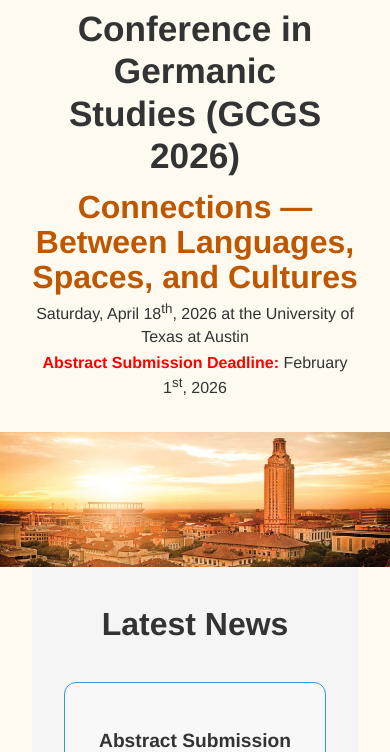
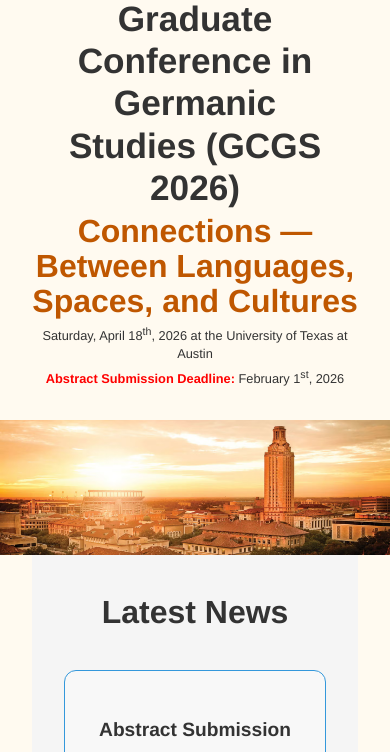
Before and after one commit to RedSkip08/GCGS2026, a website: page index.html in a window 390 px wide. Shown: the part 92-844 px from the top of the page. Drawn offline with Linux system fonts and the light colour scheme.

Commit message:
Update style.css

```diff
--- a/css/style.css
+++ b/css/style.css
@@ -324,72 +324,54 @@
 }
 
 @media (max-width: 480px) {
-  main .hero {
-    margin-top: -5rem; /* pull hero section upward */
-  }
-
-  main .hero h1 {
-    margin-top: 1rem; /* prevent heading from adding its own gap */
-  }
-}
-
-
-@media (max-width: 480px) {
+  /* Reset body spacing */
   body {
     margin: 0;
     padding-top: 40px;
   }
 
+  /* Main container adjustments */
   main {
     margin-top: 0;
-    /* ⚠️ padding-top: -50px; was invalid — negative padding doesn’t exist */
-  }
-
+    padding-top: 0;
+  }
+
+  /* Hero section */
   .hero {
     position: relative;
-    margin-top: -6rem; /* pulls the whole hero up */
+    margin-top: -4rem;
     padding-top: 0;
     text-align: center;
   }
 
-  /* Combined hero + main specific tweaks */
-  main .hero {
-    margin-top: -6rem;
-  }
-
-  main .hero h1,
-  .hero h1 {
-    font-size: 1.5rem;
-    line-height: 1;
+  /* Hero h1 heading */
+  #hero-heading {
+    font-size: 1rem;
+    line-height: 1.1;
+    margin-top: -1rem;
+    margin-bottom: 0.3rem;
     white-space: normal;
     word-break: break-word;
-    margin-bottom: 0.5rem;
-    margin-top: -6rem;
-  }
-
-  #hero-heading {
-    font-size: 0.6rem;
-    line-height: 1.1;
-    margin-top: 0;
-    margin-bottom: 0.3rem;
-  }
-
+  }
+
+  /* Optional h2 */
   .hero h2 {
     font-size: 0.8rem;
-    line-height: 1.3;
-    margin-top: 1rem;
-  }
-
+    line-height: 1.2;
+    margin-top: 0.5rem;
+  }
+
+  /* Conference details */
   .conference-details h3 {
     font-size: 0.9rem;
     line-height: 1.1;
-    margin-top: 1rem;
+    margin-top: 0.5rem;
     margin-bottom: 0.3rem;
   }
 
   .conference-details p {
-    font-size: 1rem;
-    margin-top: 1rem;
+    font-size: 0.8rem;
+    margin-top: 0.3rem;
   }
 }
 
```
